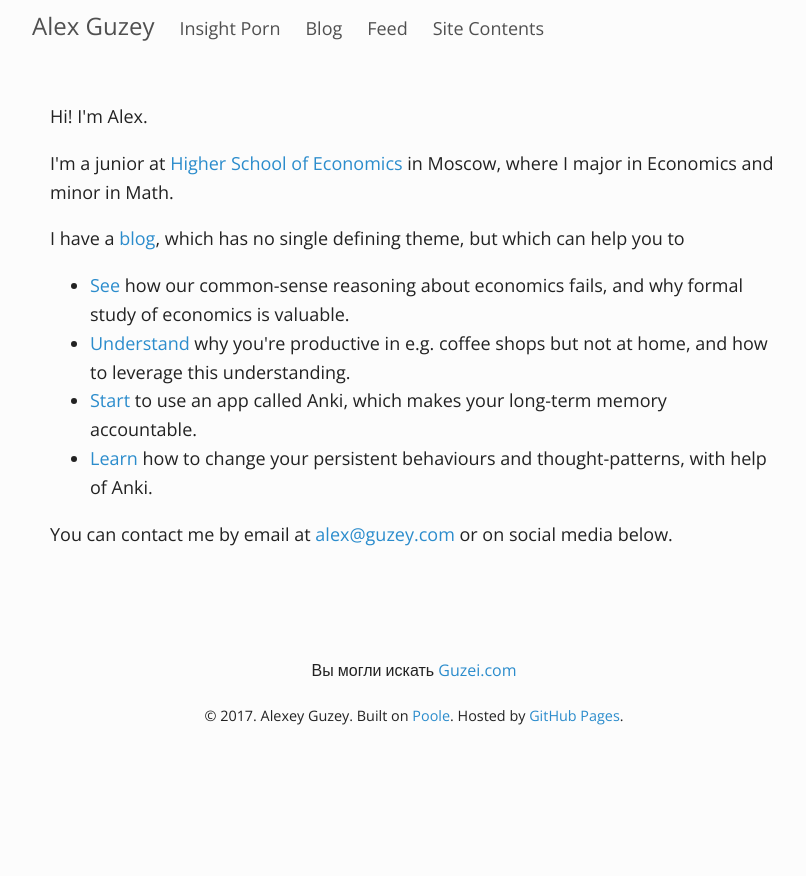
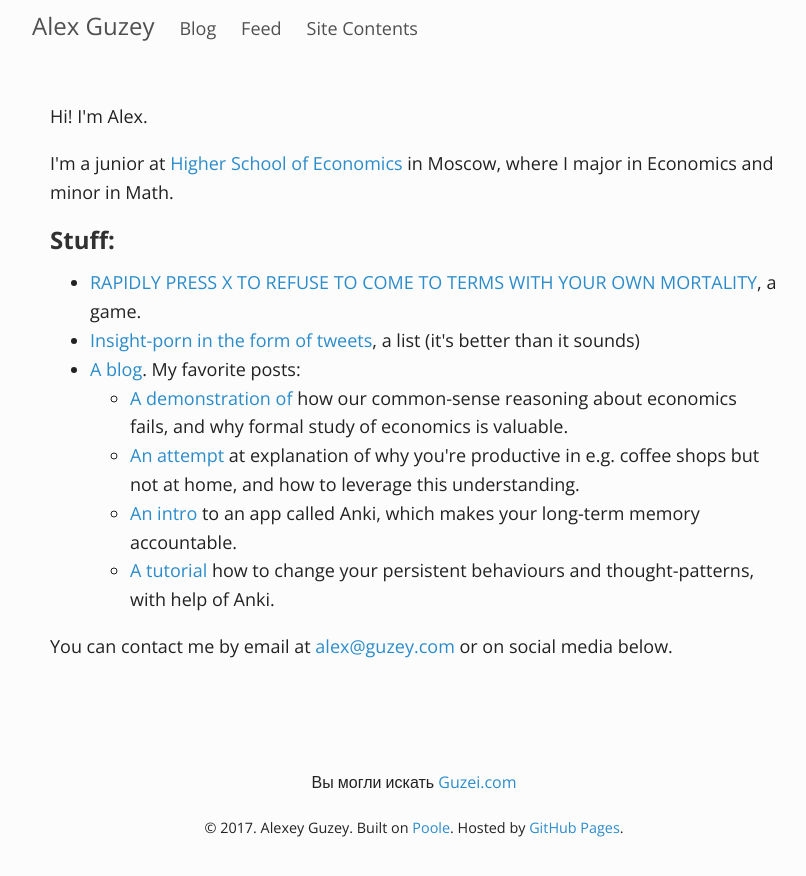
Before and after one commit to guzey/guzey.github.io1, a Jekyll site: the page built from index.html, in a window 1280 px wide. Shown: the top 876 px of the page, without its empty margins (226-1032 px from the left). Built offline with Jekyll 4.4.1, drawn with Linux system fonts in a browser that asks for light colours; a style sheet for code colours, icons or effects is not loaded.

Commit message:
new homepage; few various fixes

```diff
--- a/_config.yml
+++ b/_config.yml
@@ -14,7 +14,6 @@ author:
 
 # Menu
 pages_list:
-  Insight Porn: '/insight'
   Blog: '/blog'
   Feed: '/atom.xml'
   Site Contents: '/site-contents'
--- a/index.html
+++ b/index.html
@@ -9,12 +9,20 @@ title: Home
         I'm a junior at <a target="_blank" href="http://hse.ru/en">Higher School of Economics</a> in Moscow, where I major in Economics and minor in Math.
     </p>
     <p>
-        I have a <a href="blog/">blog</a>, which has no single defining theme, but which can help you to
+        <h3>Stuff:</h3>
         <ul>
-            <li><a href="blog/a-comment-on-dalio">See</a> how our common-sense reasoning about economics fails, and why formal study of economics is valuable.</li>
-            <li><a href="blog/playing-with-identity">Understand</a> why you're productive in e.g. coffee shops but not at home, and how to leverage this understanding.</li>
-            <li><a href="blog/anki">Start</a> to use an app called Anki, which makes your long-term memory accountable.</li>
-            <li><a href="blog/thought-patterns-marginal">Learn</a> how to change your persistent behaviours and thought-patterns, with help of Anki.</li>
+            <li><a href="x">RAPIDLY PRESS X TO REFUSE TO COME TO TERMS WITH YOUR OWN MORTALITY</a>, a game.</li>
+            <li><a href="insight">Insight-porn in the form of tweets</a>, a list (it's better than it sounds)</li>
+            <li><a href="blog">A blog</a>. My favorite posts:
+                <ul>
+                    <li><a href="blog/a-comment-on-dalio">A demonstration of</a> how our common-sense reasoning about economics fails, and why formal study of economics is valuable.</li>
+                    <li><a href="blog/playing-with-identity">An attempt</a> at explanation of why you're productive in e.g. coffee shops but not at home, and how to leverage this understanding.</li>
+                    <li><a href="blog/anki">An intro</a> to an app called Anki, which makes your long-term memory accountable.</li>
+                    <li><a href="blog/thought-patterns-marginal">A tutorial</a> how to change your persistent behaviours and thought-patterns, with help of Anki.</li>
+                </ul>
+            </li>
+
+
         </ul>
 
     </p>
@@ -39,13 +47,13 @@ title: Home
             </a>
         </li>
         <li>
-            <a class="social-icon" target="_blank" href="https://linkedin.com/in/alexeyguzey">
-                <div data-icon="ei-sc-linkedin"></div>
+            <a class="social-icon" target="_blank" href="https://github.com/guzey">
+                <div data-icon="ei-sc-github"></div>
             </a>
         </li>
         <li>
-            <a class="social-icon" target="_blank" href="https://github.com/guzey">
-                <div data-icon="ei-sc-github"></div>
+            <a class="social-icon" target="_blank" href="https://linkedin.com/in/alexeyguzey">
+                <div data-icon="ei-sc-linkedin"></div>
             </a>
         </li>
     </ul>
--- a/x/index.html
+++ b/x/index.html
@@ -4,6 +4,7 @@
     <meta charset="utf-8"/>
     <meta name="viewport" content="width=device-width, initial-scale=1, maximum-scale=1, user-scalable=0">
     <link href='https://fonts.googleapis.com/css?family=Open+Sans:300,400,600,700' rel='stylesheet' type='text/css'>
+    <link rel="shortcut icon" href="../public/favicon.ico">
     <title>X</title>
     <style>
 
```
Also changed, not shown: site-contents.md (+1 -0 lines).
